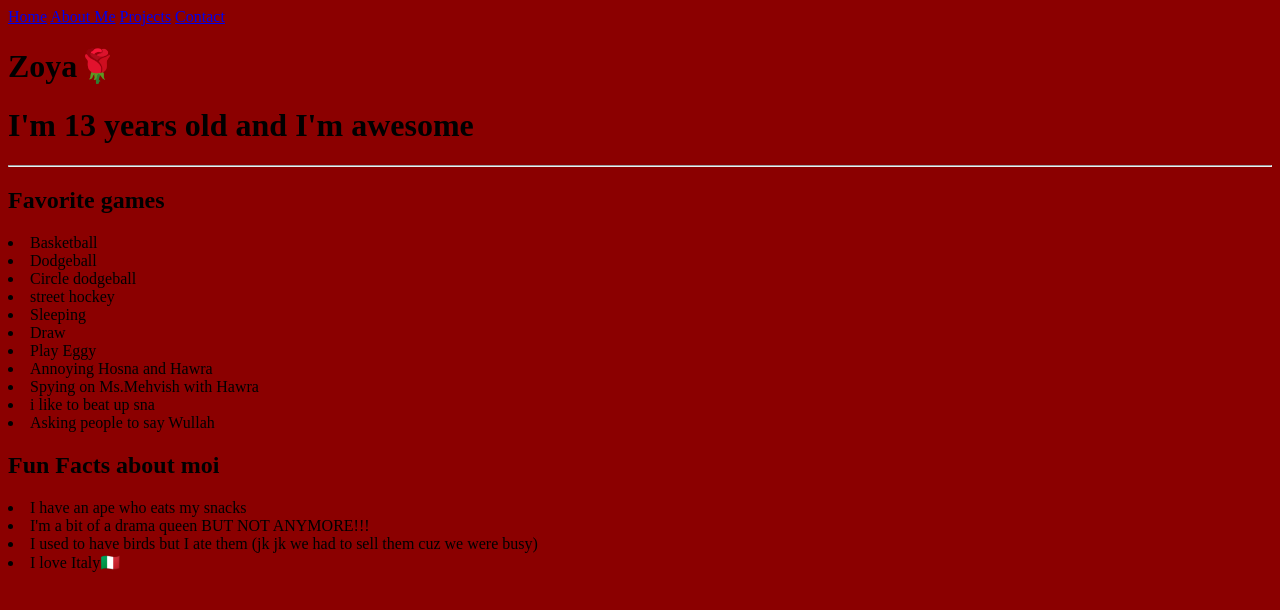
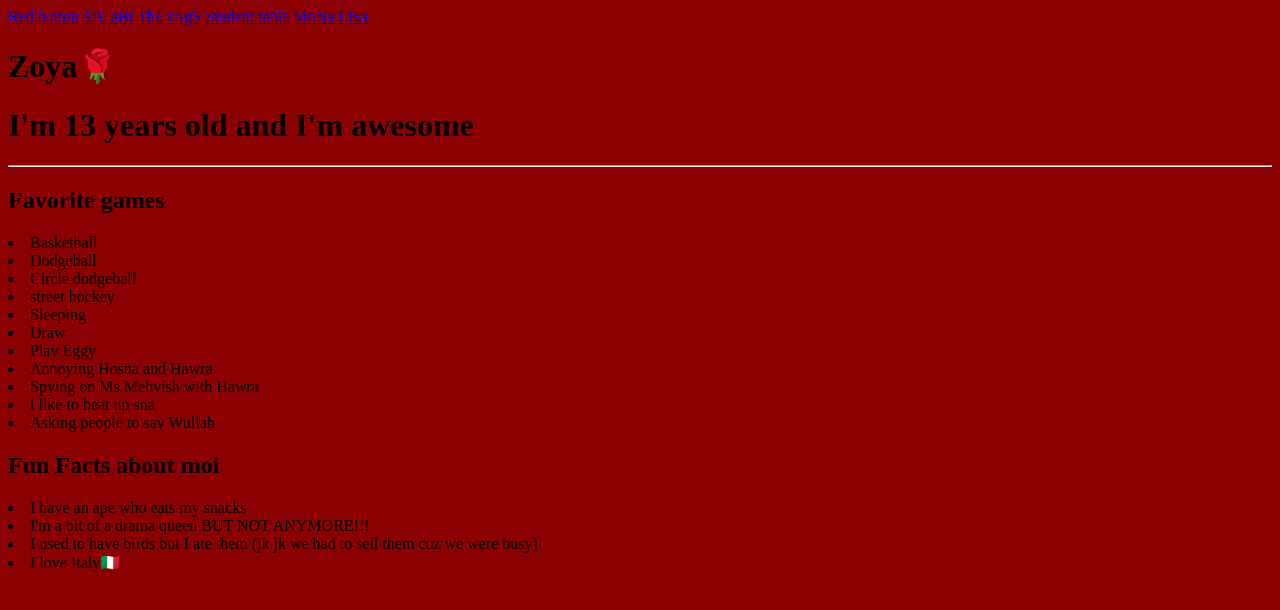
Before and after one commit to Zoyce13/Page, a plain HTML site: page index.html in a window 1280 px wide. Drawn offline with Linux system fonts and the light colour scheme.

Commit message:
Update index.html

```diff
--- a/index.html
+++ b/index.html
@@ -4,10 +4,10 @@
     <body style= "background-color:darkred;">
 
       <nav>
-    <a href="intro.html">Home</a>
-    <a href="about.html">About Me</a>
-    <a href="projects.html">Projects</a>
-    <a href="contact.html">Contact</a>
+    <a href="https://codepen.io/Zoya-Hussain/pen/vYPVVLm">Red button</a>
+    <a href=https://codepen.io/Zoya-Hussain/pen/JjzEjGY> AlL aBt ThE tAgS</a>
+    <a href="https://codepen.io/Zoya-Hussain/pen/GgRgqmx"> Student table</a>
+    <a href="https://codepen.io/Zoya-Hussain/pen/JoPQpBy"> MoNa LiSa</a>
 </nav>
    <div class="box">
 
```
